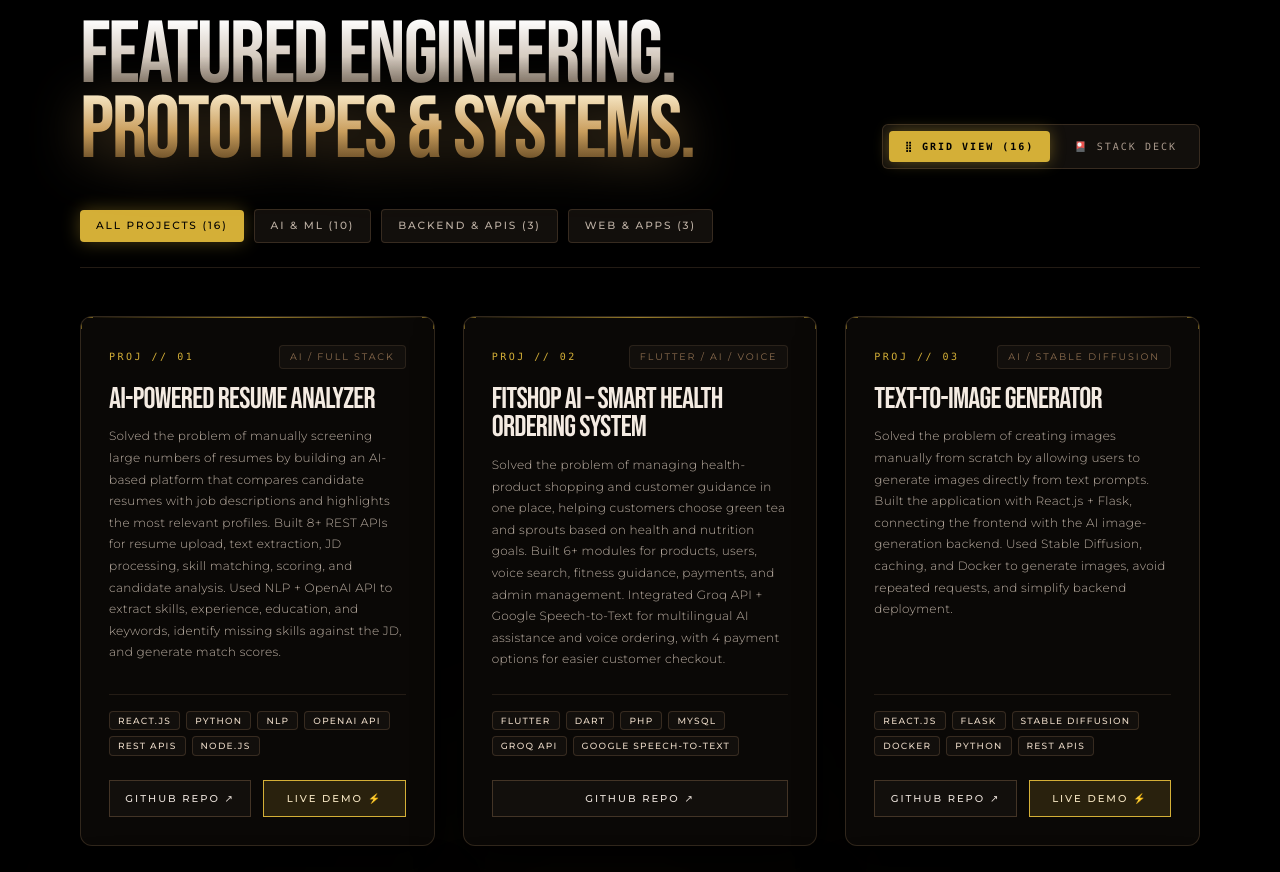
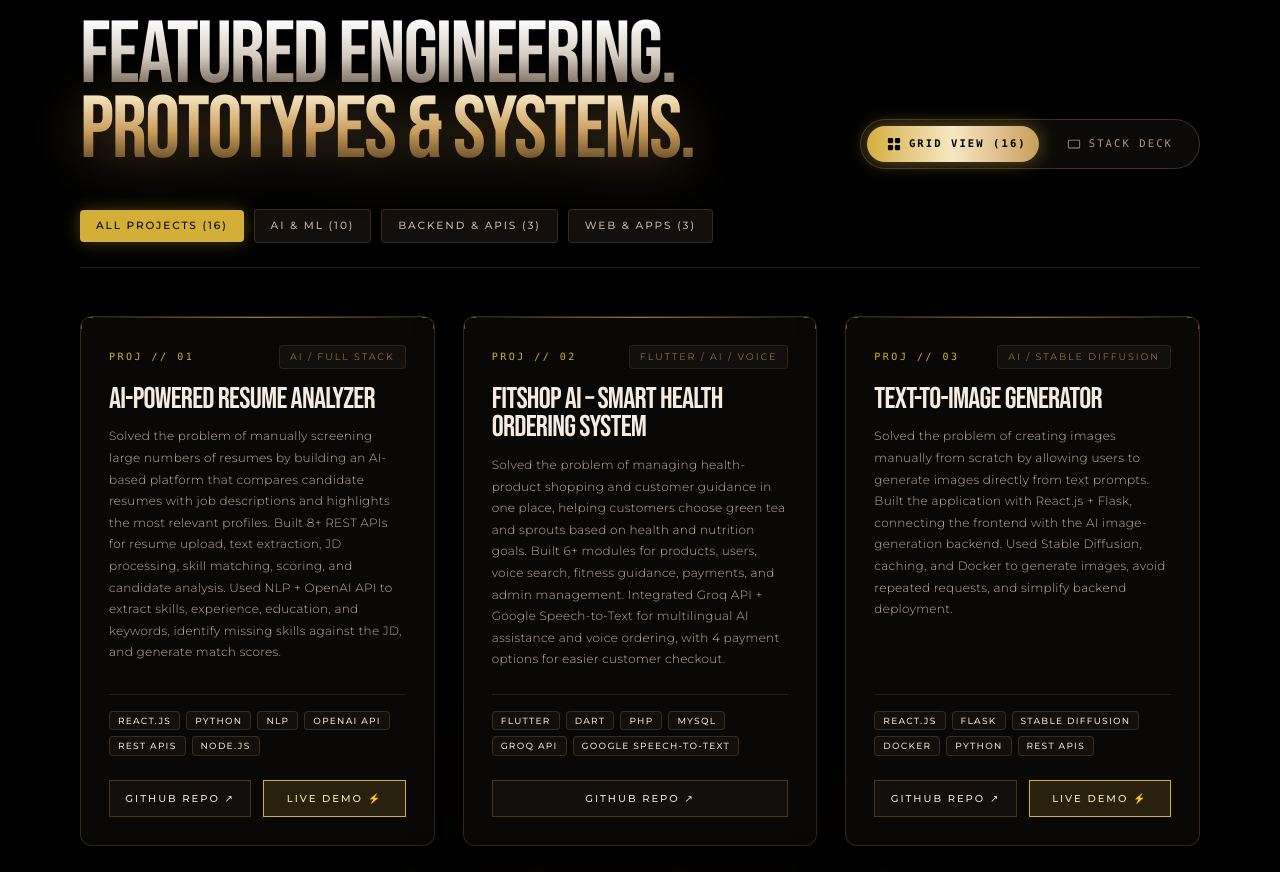
Before and after one commit to Patil-Shital-9236/shitalpatil-portfolio, a React (Vite) app: page / in a window 1280 px wide. Shown: the part 1788-2660 px from the top of the page. Built offline with nearby package versions, Linux system fonts and the light colour scheme; a web font is replaced by a local one.

Commit message:
Redesign View Switcher into ultra-sleek animated gold pill toggle with SVG icons

```diff
--- a/src/components/ProjectsSection.tsx
+++ b/src/components/ProjectsSection.tsx
@@ -336,26 +336,43 @@ export const ProjectsSection: React.FC = () => {
           </h2>
 
           {/* View Switcher Controls */}
-          <div className="flex items-center space-x-2 bg-[#120F0C] p-1.5 rounded-md border border-[#8C6D4F]/30 self-start lg:self-auto">
+          <div className="relative inline-flex items-center bg-[#0C0A08] p-1.5 rounded-full border border-[#8C6D4F]/40 shadow-[0_4px_25px_rgba(0,0,0,0.85)] self-start lg:self-auto">
             <button
               onClick={() => setViewMode('grid')}
-              className={`px-4 py-2 text-[10px] font-mono tracking-[0.2em] uppercase rounded transition-all duration-300 ${
-                viewMode === 'grid'
-                  ? 'bg-[#D4AF37] text-black font-bold shadow-[0_0_15px_rgba(212,175,55,0.4)]'
-                  : 'text-[#A8988B] hover:text-white'
+              className={`relative z-10 px-5 py-2.5 text-[10.5px] font-mono tracking-[0.2em] uppercase transition-colors duration-300 flex items-center space-x-2 rounded-full ${
+                viewMode === 'grid' ? 'text-black font-semibold' : 'text-[#A8988B] hover:text-white'
               }`}
             >
-              ⣿ GRID VIEW ({filteredProjects.length})
+              {viewMode === 'grid' && (
+                <motion.div
+                  layoutId="activeViewPill"
+                  className="absolute inset-0 bg-gradient-to-r from-[#D4AF37] via-[#F7E7C4] to-[#C99E5D] rounded-full shadow-[0_0_20px_rgba(212,175,55,0.45)] z-[-1]"
+                  transition={{ type: 'spring', stiffness: 400, damping: 30 }}
+                />
+              )}
+              <svg className="w-3.5 h-3.5 shrink-0" viewBox="0 0 16 16" fill="currentColor">
+                <path d="M1 2.5A1.5 1.5 0 012.5 1h3A1.5 1.5 0 017 2.5v3A1.5 1.5 0 015.5 7h-3A1.5 1.5 0 011 5.5v-3zM9 2.5A1.5 1.5 0 0110.5 1h3A1.5 1.5 0 0115 2.5v3A1.5 1.5 0 0113.5 7h-3A1.5 1.5 0 019 5.5v-3zM1 10.5A1.5 1.5 0 012.5 9h3A1.5 1.5 0 017 10.5v3A1.5 1.5 0 015.5 15h-3A1.5 1.5 0 011 13.5v-3zM9 10.5A1.5 1.5 0 0110.5 9h3a1.5 1.5 0 011.5 1.5v3a1.5 1.5 0 01-1.5 1.5h-3A1.5 1.5 0 019 13.5v-3z"/>
+              </svg>
+              <span>GRID VIEW ({filteredProjects.length})</span>
             </button>
+
             <button
               onClick={() => setViewMode('stack')}
-              className={`px-4 py-2 text-[10px] font-mono tracking-[0.2em] uppercase rounded transition-all duration-300 ${
-                viewMode === 'stack'
-                  ? 'bg-[#D4AF37] text-black font-bold shadow-[0_0_15px_rgba(212,175,55,0.4)]'
-                  : 'text-[#A8988B] hover:text-white'
+              className={`relative z-10 px-5 py-2.5 text-[10.5px] font-mono tracking-[0.2em] uppercase transition-colors duration-300 flex items-center space-x-2 rounded-full ${
+                viewMode === 'stack' ? 'text-black font-semibold' : 'text-[#A8988B] hover:text-white'
               }`}
             >
-              🎴 STACK DECK
+              {viewMode === 'stack' && (
+                <motion.div
+                  layoutId="activeViewPill"
+                  className="absolute inset-0 bg-gradient-to-r from-[#D4AF37] via-[#F7E7C4] to-[#C99E5D] rounded-full shadow-[0_0_20px_rgba(212,175,55,0.45)] z-[-1]"
+                  transition={{ type: 'spring', stiffness: 400, damping: 30 }}
+                />
+              )}
+              <svg className="w-3.5 h-3.5 shrink-0" viewBox="0 0 16 16" fill="currentColor">
+                <path d="M2.5 3A1.5 1.5 0 001 4.5v7A1.5 1.5 0 002.5 13h11a1.5 1.5 0 001.5-1.5v-7A1.5 1.5 0 0013.5 3h-11zM14 4.5v7a.5.5 0 01-.5.5h-11a.5.5 0 01-.5-.5v-7a.5.5 0 01.5-.5h11a.5.5 0 01.5.5z"/>
+              </svg>
+              <span>STACK DECK</span>
             </button>
           </div>
         </motion.div>
```
